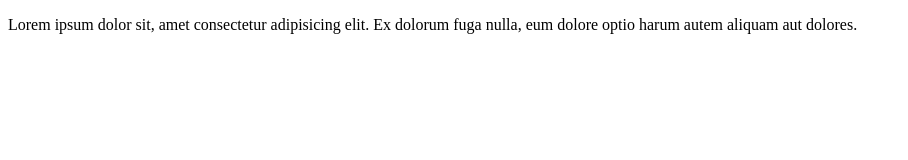
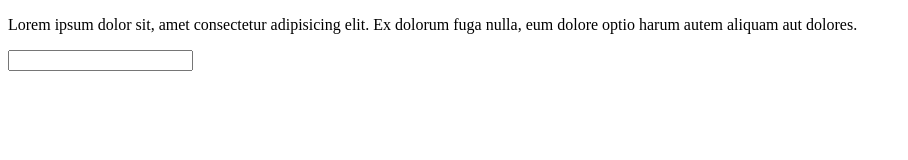
Before and after one commit to Erikawu16/test123, a plain HTML site: page index.html in a window 1280 px wide. Shown: the whole page, without its empty margins (0-908 px from the left). Drawn offline with Linux system fonts and the light colour scheme.

Commit message:
add login form

```diff
--- a/index.html
+++ b/index.html
@@ -10,5 +10,11 @@
       Lorem ipsum dolor sit, amet consectetur adipisicing elit. Ex dolorum fuga
       nulla, eum dolore optio harum autem aliquam aut dolores.
     </p>
+    <form
+      action="
+    "
+    >
+      <input type="text" />
+    </form>
   </body>
 </html>
```
